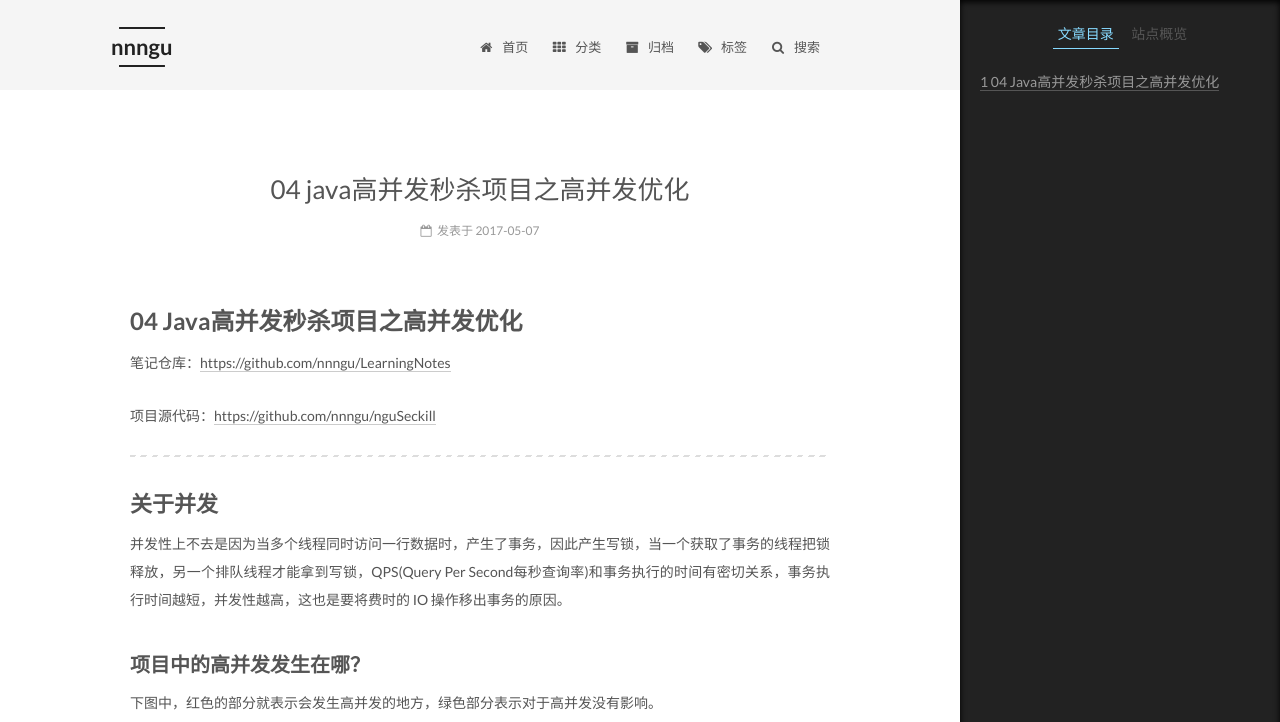
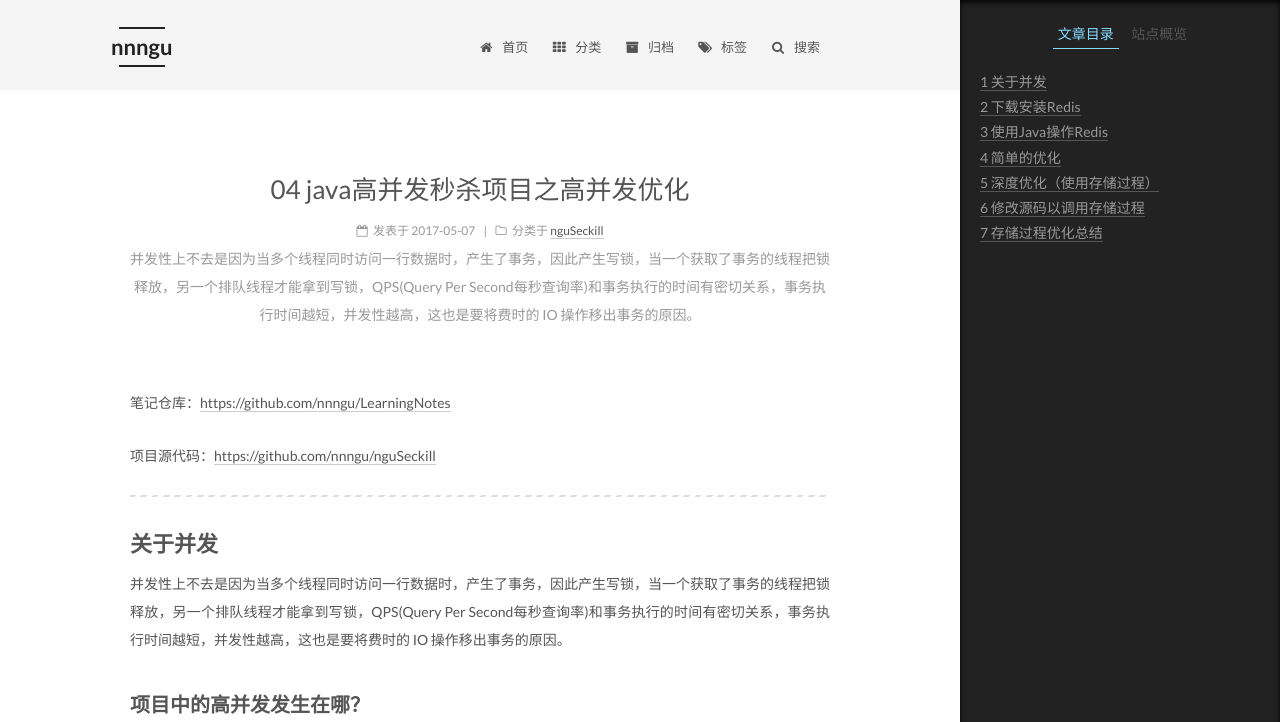
Before and after one commit to nnngu/LearningNotes, a Jekyll site: the page built from _posts/2017-05-07-04 Java高并发秒杀项目之高并发优化.md, in a window 1280 px wide and 1400 px high, cut to the strip 0-722 px from the top of the window. Built offline with Jekyll 4.4.1, drawn with Linux system fonts in a browser that asks for light colours.

Commit message:
修改文件: _posts/2017-05-07-04 Java高并发秒杀项目之高并发优化.md

```diff
--- a/_posts/2017-05-07-04 Java高并发秒杀项目之高并发优化.md
+++ b/_posts/2017-05-07-04 Java高并发秒杀项目之高并发优化.md
@@ -1,4 +1,7 @@
-# 04 Java高并发秒杀项目之高并发优化
+---
+categories: nguSeckill
+description: 并发性上不去是因为当多个线程同时访问一行数据时，产生了事务，因此产生写锁，当一个获取了事务的线程把锁释放，另一个排队线程才能拿到写锁，QPS(Query Per Second每秒查询率)和事务执行的时间有密切关系，事务执行时间越短，并发性越高，这也是要将费时的 IO 操作移出事务的原因。
+---
 
 笔记仓库：[https://github.com/nnngu/LearningNotes](https://github.com/nnngu/LearningNotes)
 
```
